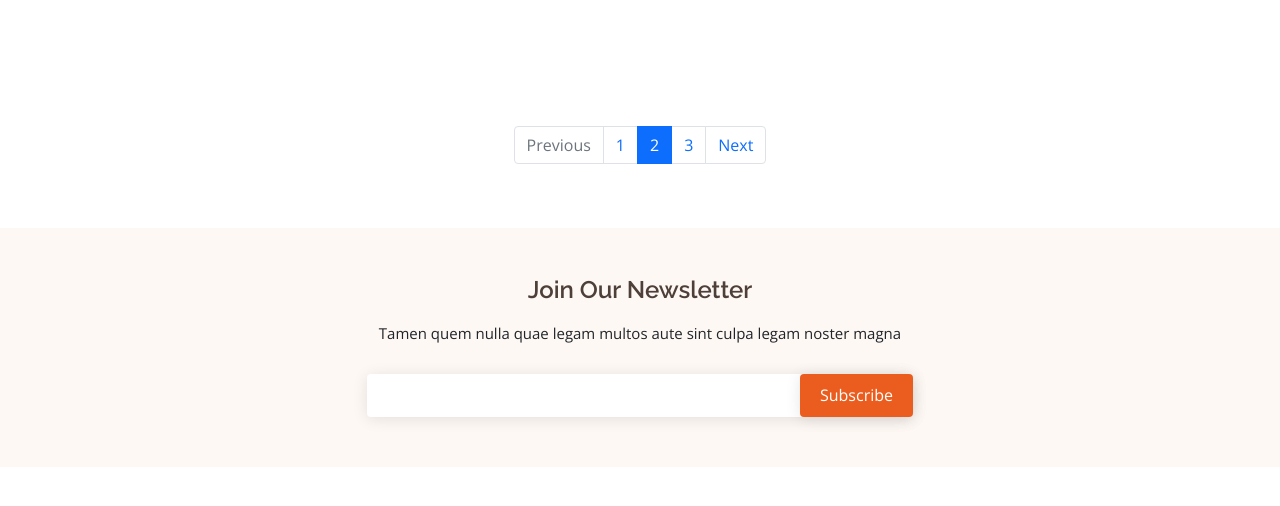
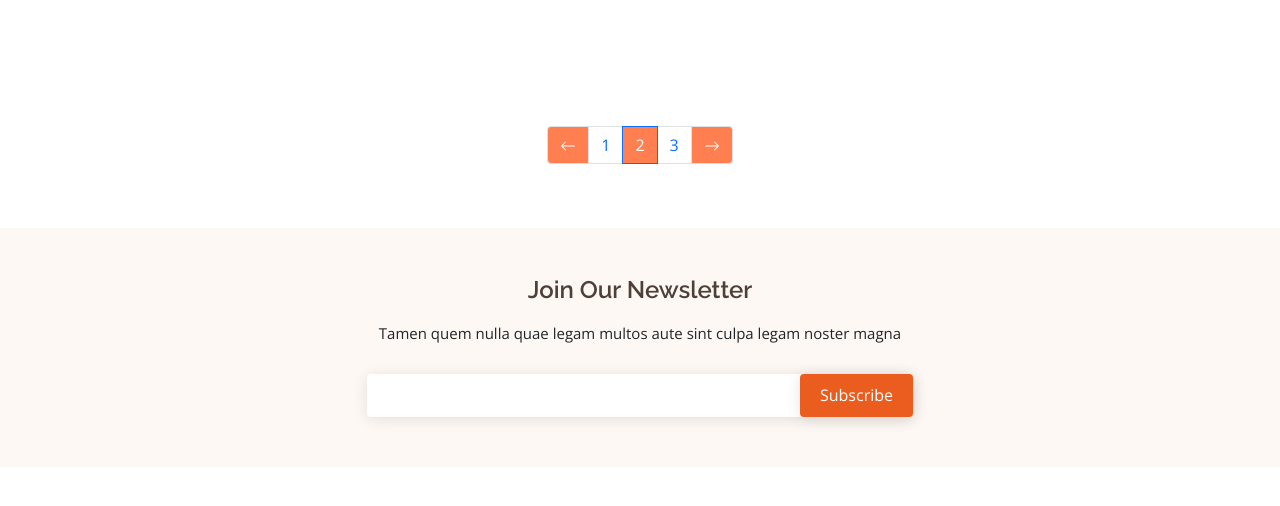
Before and after one commit to mdakram09/Coding-Ninjas-Events-Page-Clone, a website: page index.html in a window 1280 px wide. Shown: the part 2320-2826 px from the top of the page. Drawn offline with nearby package versions, Linux system fonts and the light colour scheme; files whose address does not match are found by name.

Commit message:
pagination updated

```diff
--- a/index.html
+++ b/index.html
@@ -479,15 +479,25 @@
       <nav aria-label="...">
         <ul class="pagination">
           <li class="page-item disabled">
-            <span class="page-link">Previous</span>
+            <span class="page-link" style="background-color: coral; color: white;"><svg
+                xmlns="http://www.w3.org/2000/svg" width="16" height="16" fill="currentColor" class="bi bi-arrow-left"
+                viewBox="0 0 16 16">
+                <path fill-rule="evenodd"
+                  d="M15 8a.5.5 0 0 0-.5-.5H2.707l3.147-3.146a.5.5 0 1 0-.708-.708l-4 4a.5.5 0 0 0 0 .708l4 4a.5.5 0 0 0 .708-.708L2.707 8.5H14.5A.5.5 0 0 0 15 8z" />
+              </svg></span>
           </li>
           <li class="page-item"><a class="page-link" href="#">1</a></li>
           <li class="page-item active" aria-current="page">
-            <span class="page-link">2</span>
+            <span class="page-link" style="background-color: coral;">2</span>
           </li>
           <li class="page-item"><a class="page-link" href="#">3</a></li>
           <li class="page-item">
-            <a class="page-link" href="#">Next</a>
+            <a class="page-link" style="background-color: coral; color: white;" href="#"><svg
+                xmlns="http://www.w3.org/2000/svg" width="16" height="16" fill="currentColor" class="bi bi-arrow-right"
+                viewBox="0 0 16 16">
+                <path fill-rule="evenodd"
+                  d="M1 8a.5.5 0 0 1 .5-.5h11.793l-3.147-3.146a.5.5 0 0 1 .708-.708l4 4a.5.5 0 0 1 0 .708l-4 4a.5.5 0 0 1-.708-.708L13.293 8.5H1.5A.5.5 0 0 1 1 8z" />
+              </svg></a>
           </li>
         </ul>
       </nav>
```
